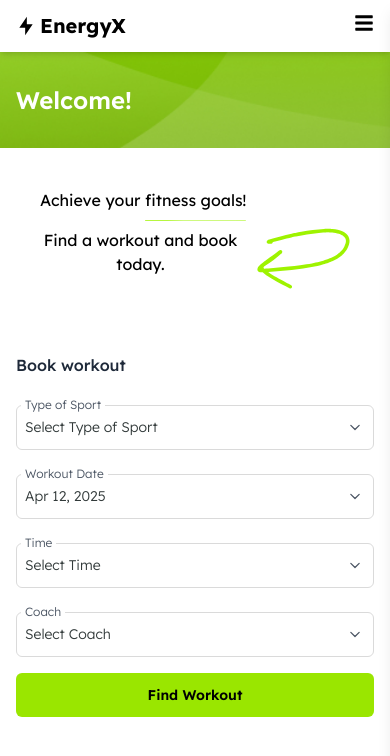
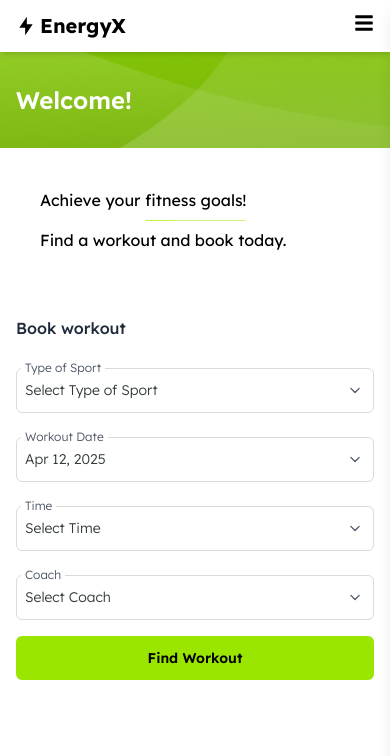
Before and after one commit to Saakshi0612/gym-app, a React (Vite) app in the folder frontend/gym-frontend-app/: page / in a window 390 px wide. Shown: the top 756 px of the page. Built offline with nearby package versions, Linux system fonts and the light colour scheme.

Commit message:
visibility in mobile view hidden

```diff
--- a/frontend/gym-frontend-app/src/components/homepage/Mainsection.tsx
+++ b/frontend/gym-frontend-app/src/components/homepage/Mainsection.tsx
@@ -1,7 +1,7 @@
 import React, { useState } from "react";
 import Header from "../common/Header";
-import Arrow from "../../assets/images/arrow.svg"
-import Underlined from "../../assets/images/fitnessg.svg"
+import Arrow from "../../assets/images/arrow.svg";
+import Underlined from "../../assets/images/fitnessg.svg";
 import DatePickerField from "../common/DatePickerField";
 import dropdownData from "../../assets/JSON/DropdownSelect.json";
 import CoachesData from "../../assets/JSON/Coaches.json";
@@ -39,7 +39,7 @@ const MainSection: React.FC = () => {
 
   const handleSubmit = () => {
     // const formattedDate = filters.date.toISOString().split("T")[0];
-    console.log("Data")
+    console.log("Data");
 
     const results = CoachesData.coaches.filter(
       (session) =>
@@ -71,9 +71,9 @@ const MainSection: React.FC = () => {
             </span>
           </h1>
 
-          <h2 className="flex flex-row gap-4  lg:text-5xl md:text-4xl sm:text-3xl text-center mb-4">
+          <h2 className="flex flex-row gap-4 lg:text-5xl md:text-4xl sm:text-3xl text-center mb-4">
             Find a workout and book today.
-           <img src={Arrow} alt="" />
+            <img src={Arrow} className="hidden sm:inline-block" />
           </h2>
         </div>
 
```
